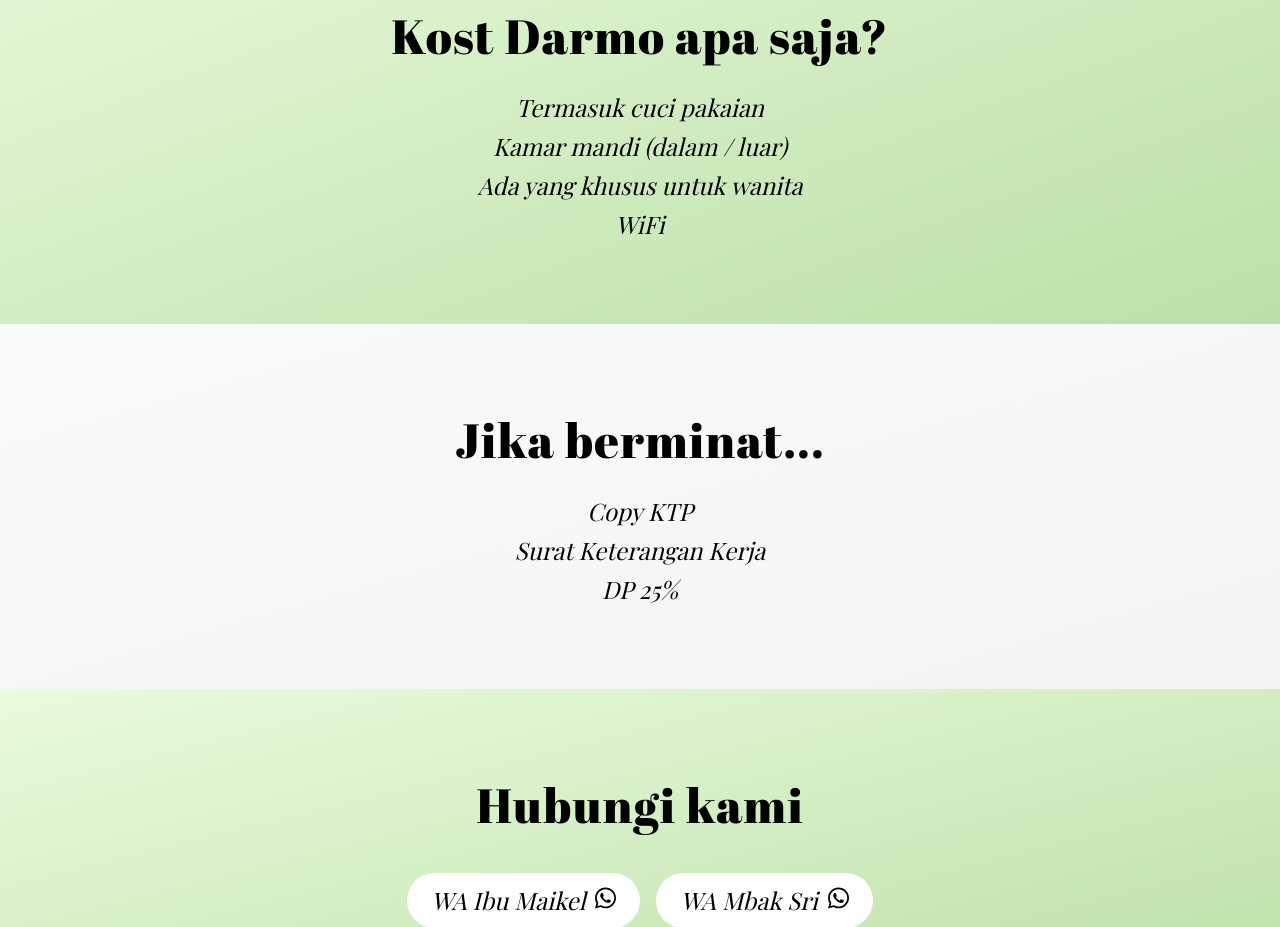
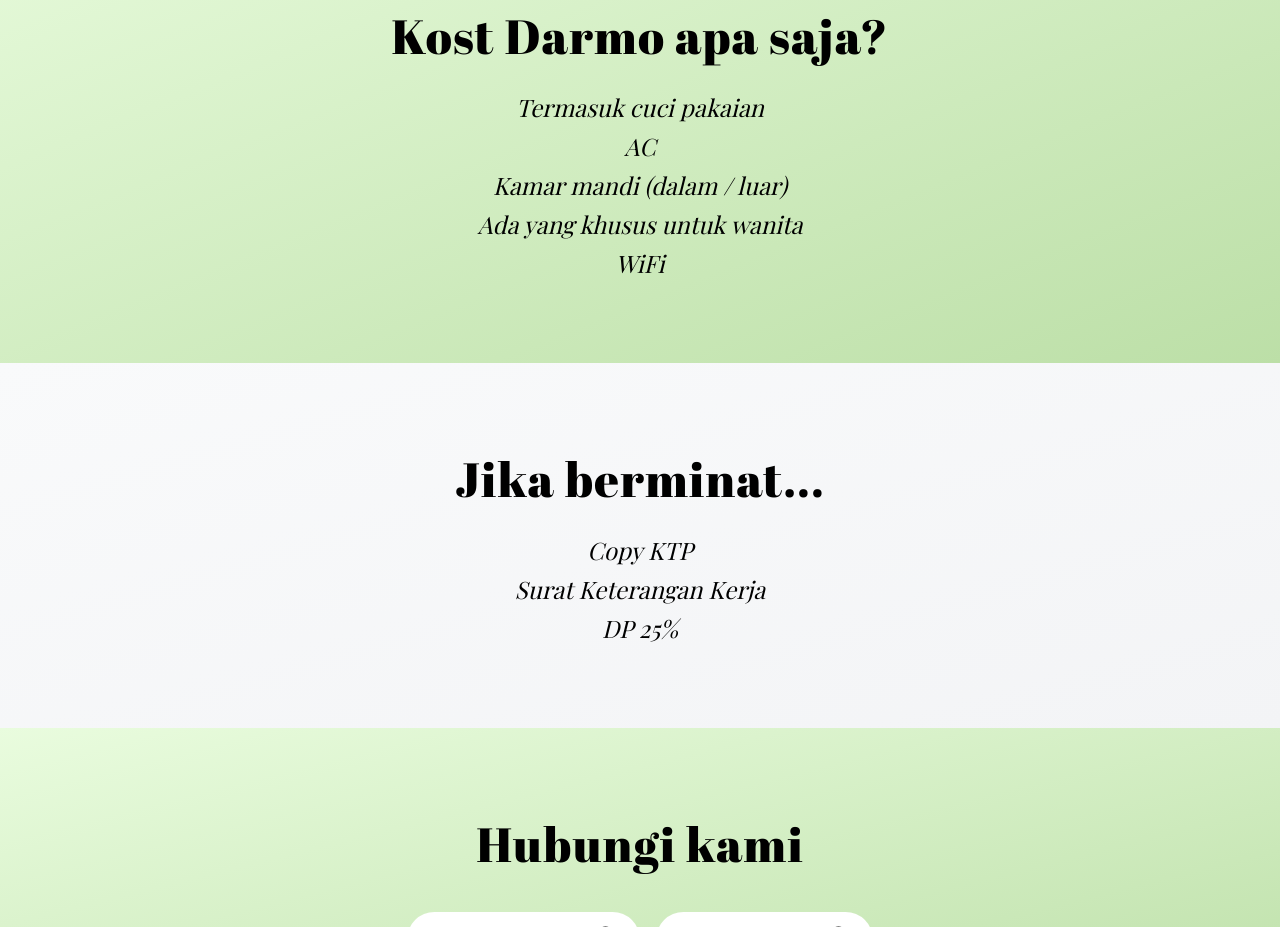
Before and after one commit to kostdarmo/kostdarmo.github.io, a SvelteKit app: page / in a window 1280 px wide. Shown: the part 2700-3627 px from the top of the page. Built offline with nearby package versions, Linux system fonts and the light colour scheme; a web font is replaced by a local one.

Commit message:
feat: AC

```diff
--- a/src/routes/+page.svelte
+++ b/src/routes/+page.svelte
@@ -47,6 +47,7 @@
         <h2 class="text-4xl md:text-5xl tracking-wide !leading-normal mb-4">Fasilitas di<br>Kost Darmo apa saja?</h2>
         <ul class="md:text-2xl italic font-medium !leading-relaxed">
           <li>Termasuk cuci pakaian</li>
+          <li>AC</li>
           <li>Kamar mandi (dalam / luar)</li>
           <li>Ada yang khusus untuk wanita</li>
           <li>WiFi</li>
```
